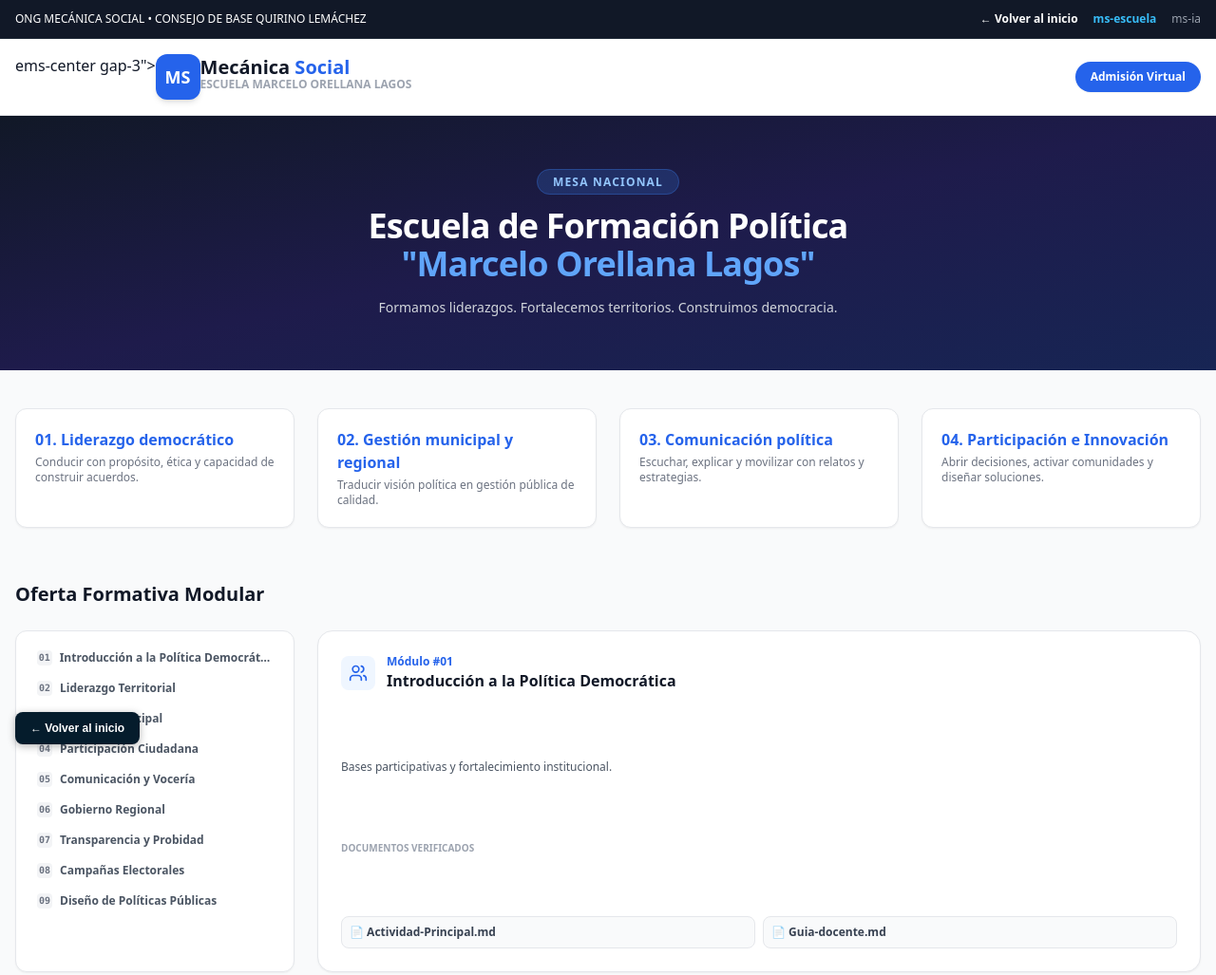
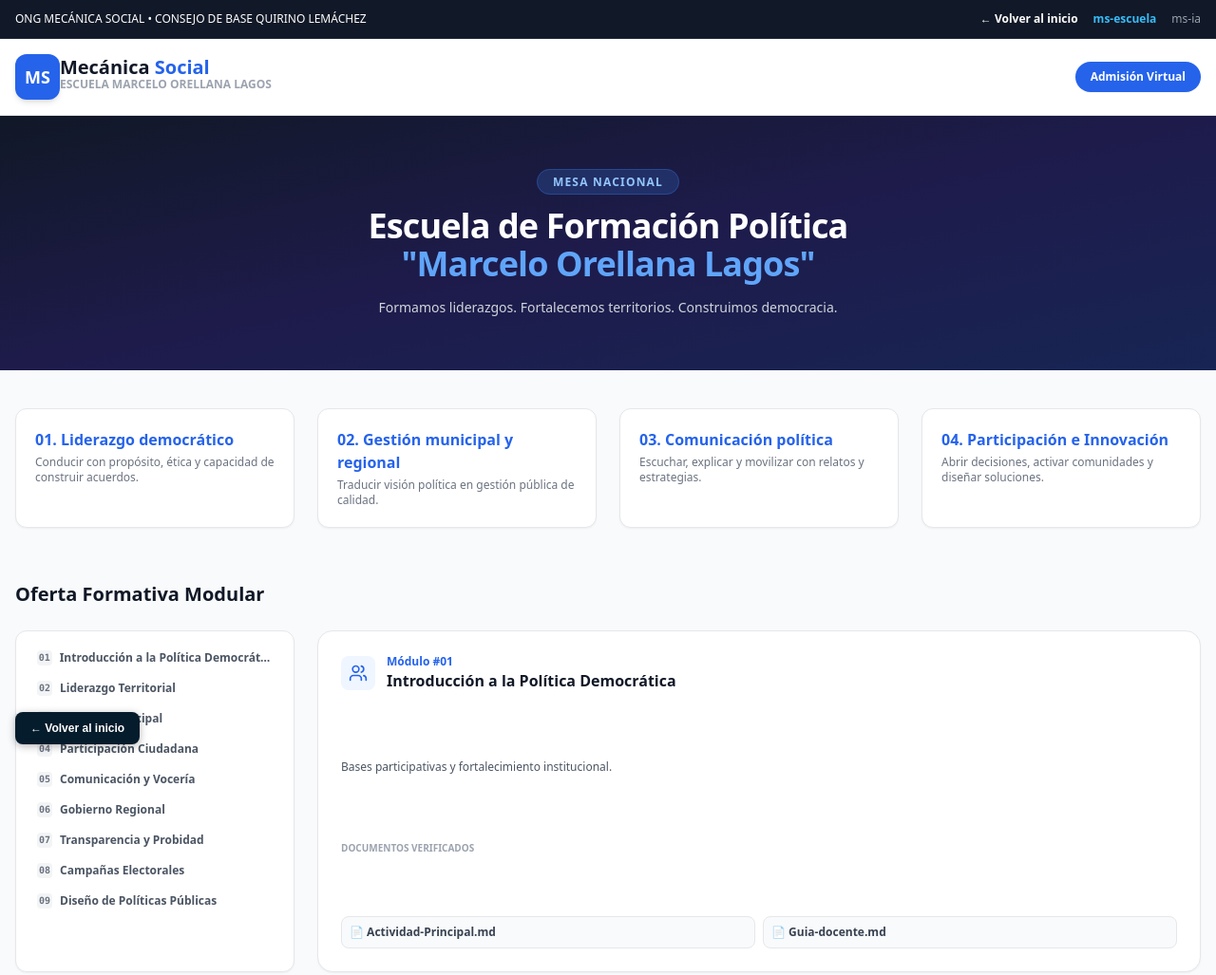
Before and after one commit to mecanicasocial/mecanica-social-escuela, a plain HTML site: page site/index.html in a window 1280 px wide. Shown: the top 1027 px of the page at 95% size. Drawn offline with nearby package versions, Linux system fonts and the light colour scheme.

Commit message:
Update index.html

```diff
--- a/site/index.html
+++ b/site/index.html
@@ -17,7 +17,7 @@
     </nav>
     <header class="bg-white sticky top-0 z-50 border-b border-gray-200 shadow-sm">
         <div class="max-w-7xl mx-auto px-4 h-20 flex justify-between items-center">
-            <div class="flex it   <a href="https://mecanicasocial.github.io/mecanica-social-institucional/" class="flex items-center gap-3">ems-center gap-3">
+            <div class="flex it   <a href="https://mecanicasocial.github.io/mecanica-social-institucional/" class="flex items-center gap-3">
                 <div class="bg-blue-600 text-white p-2.5 rounded-xl font-black text-lg shadow-md">MS</div>
                 <div><span class="font-black text-xl text-gray-900 block">Mecánica <span class="text-blue-600">Social</span></span><span class="text-xs uppercase text-gray-400 block font-bold -mt-1">Escuela Marcelo Orellana Lagos</span></div>
             </div>
```
